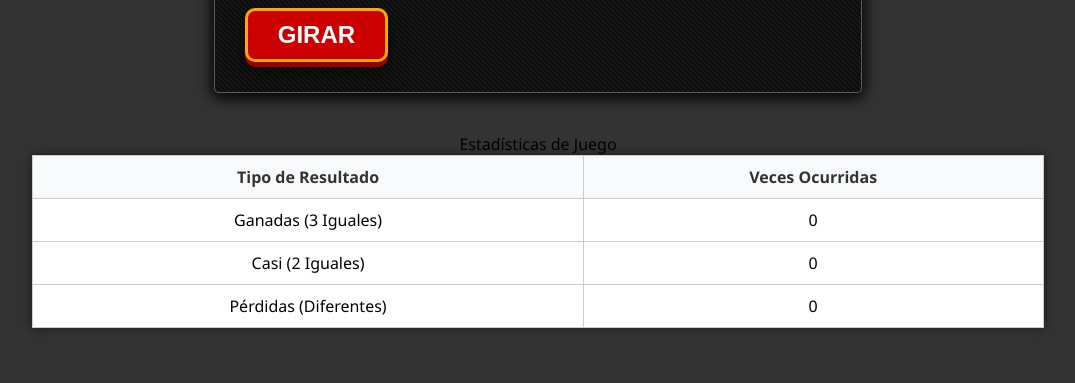
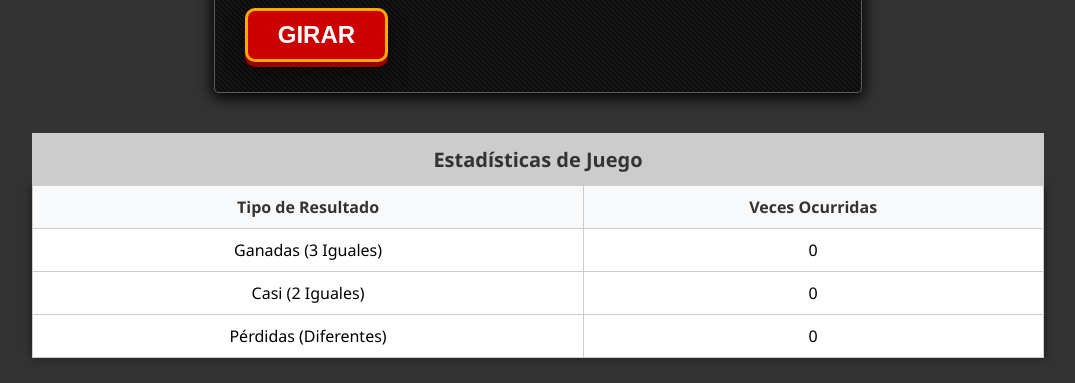
Before and after one commit to mgomez3-hash/Tragamonedas, a plain HTML site: page index.htm in a window 1280 px wide. Shown: the part 417-800 px from the top of the page, without its empty margins (102-1177 px from the left). Drawn offline with nearby package versions, Linux system fonts and the light colour scheme.

Commit message:
se ajusta encabezado de tabla estadistica

```diff
--- a/css/style.css
+++ b/css/style.css
@@ -131,3 +131,15 @@ body {
     background-color: #f8f9fa;
     color: #333;
 }
+
+#stats-table caption {
+    background-color: #ccc;
+    padding: 12px 0;
+    font-size: 20px;
+    font-weight: bold;
+    text-align: center;
+    caption-side: top;
+    color: #333;
+    border: 1px solid #ccc;
+    border-bottom: none;
+}
```
Also changed, not shown: index.htm (+1 -1 lines).
